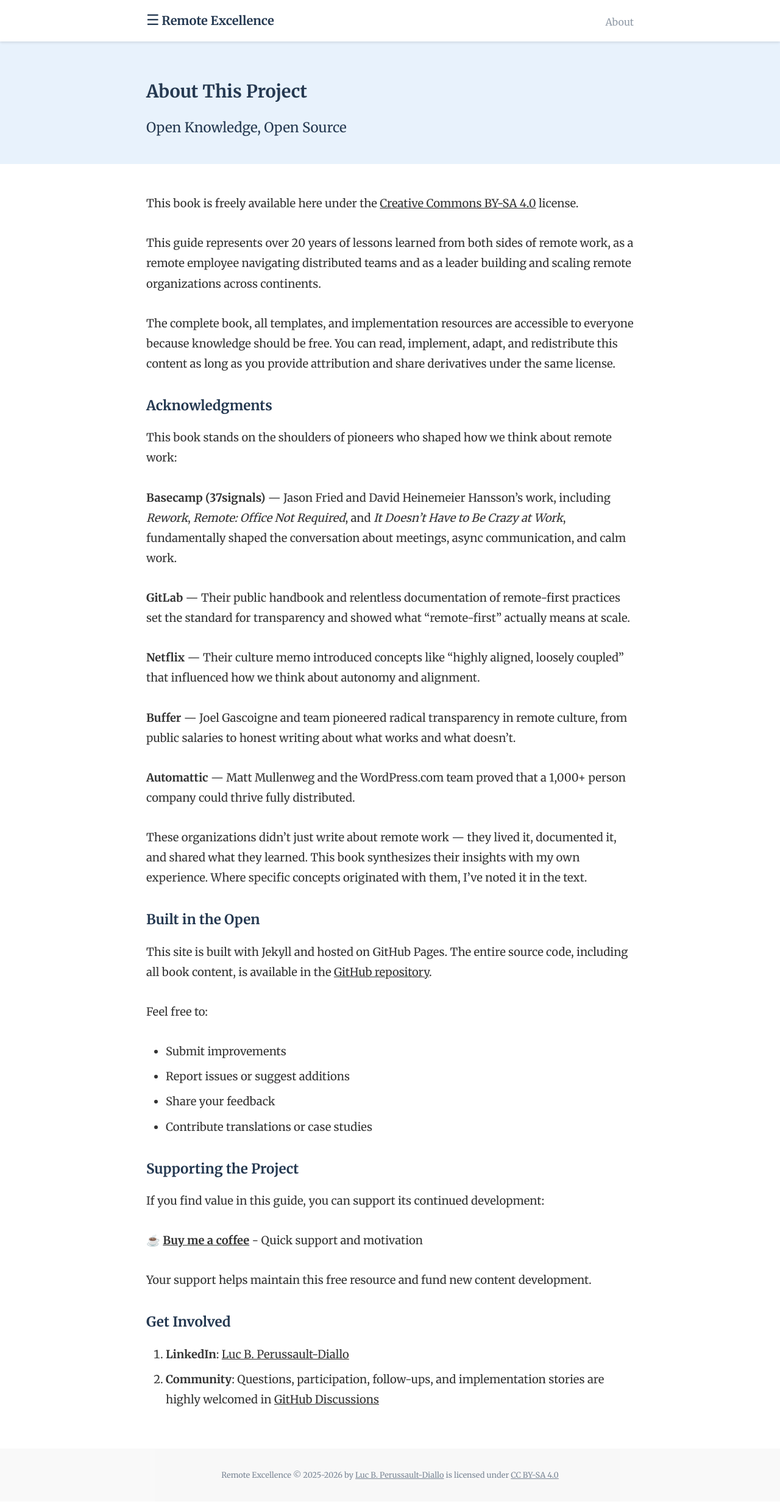
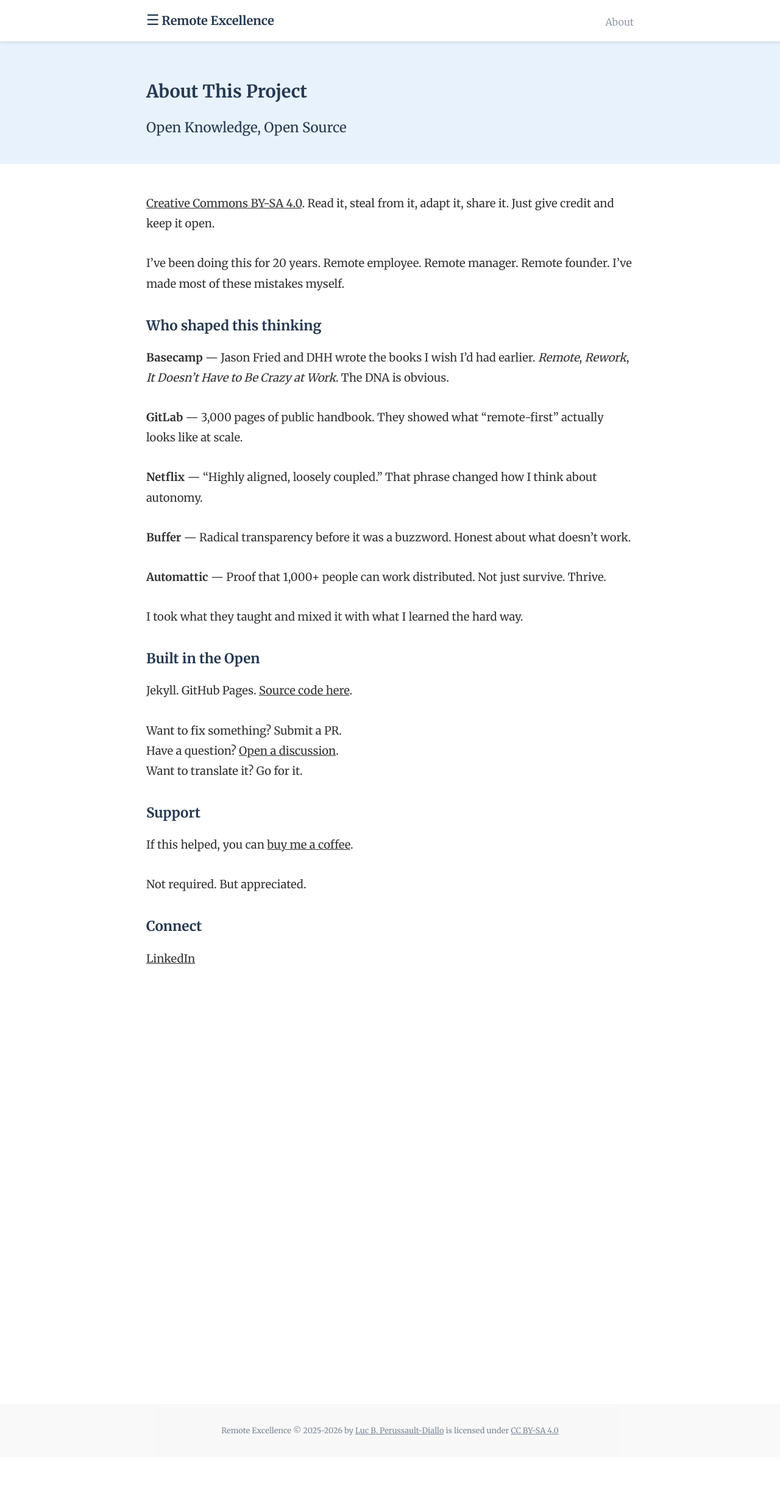
Before and after one commit to luuuc/remote-excellence-book, a Jekyll site: the page built from about.md, in a window 1280 px wide. Shown: the top 2467 px of the page at 61% size. Built offline with Jekyll 4.4.1, drawn with Linux system fonts in a browser that asks for light colours.

Commit message:
Update about.md

```diff
--- a/about.md
+++ b/about.md
@@ -14,45 +14,39 @@ title: About This Project
 description: Open Knowledge, Open Source
 ---
 
-This book is freely available here under the [Creative Commons BY-SA 4.0](https://creativecommons.org/licenses/by-sa/4.0/) license.
+[Creative Commons BY-SA 4.0](https://creativecommons.org/licenses/by-sa/4.0/). Read it, steal from it, adapt it, share it. Just give credit and keep it open.
 
-This guide represents over 20 years of lessons learned from both sides of remote work, as a remote employee navigating distributed teams and as a leader building and scaling remote organizations across continents.
 
-The complete book, all templates, and implementation resources are accessible to everyone because knowledge should be free. You can read, implement, adapt, and redistribute this content as long as you provide attribution and share derivatives under the same license.
+I've been doing this for 20 years. Remote employee. Remote manager. Remote founder. I've made most of these mistakes myself.
 
-## Acknowledgments
+## Who shaped this thinking
 
-This book stands on the shoulders of pioneers who shaped how we think about remote work:
+**Basecamp** — Jason Fried and DHH wrote the books I wish I'd had earlier. *Remote*, *Rework*, *It Doesn't Have to Be Crazy at Work*. The DNA is obvious.
 
-**Basecamp (37signals)** — Jason Fried and David Heinemeier Hansson's work, including *Rework*, *Remote: Office Not Required*, and *It Doesn't Have to Be Crazy at Work*, fundamentally shaped the conversation about meetings, async communication, and calm work.
+**GitLab** — 3,000 pages of public handbook. They showed what "remote-first" actually looks like at scale.
 
-**GitLab** — Their public handbook and relentless documentation of remote-first practices set the standard for transparency and showed what "remote-first" actually means at scale.
+**Netflix** — "Highly aligned, loosely coupled." That phrase changed how I think about autonomy.
 
-**Netflix** — Their culture memo introduced concepts like "highly aligned, loosely coupled" that influenced how we think about autonomy and alignment.
+**Buffer** — Radical transparency before it was a buzzword. Honest about what doesn't work.
 
-**Buffer** — Joel Gascoigne and team pioneered radical transparency in remote culture, from public salaries to honest writing about what works and what doesn't.
+**Automattic** — Proof that 1,000+ people can work distributed. Not just survive. Thrive.
 
-**Automattic** — Matt Mullenweg and the WordPress.com team proved that a 1,000+ person company could thrive fully distributed.
-
-These organizations didn't just write about remote work — they lived it, documented it, and shared what they learned. This book synthesizes their insights with my own experience. Where specific concepts originated with them, I've noted it in the text.
+I took what they taught and mixed it with what I learned the hard way.
 
 ## Built in the Open
-This site is built with Jekyll and hosted on GitHub Pages. The entire source code, including all book content, is available in the [GitHub repository](https://github.com/luuuc/remote-excellence-book).
 
-Feel free to:
+Jekyll. GitHub Pages. [Source code here](https://github.com/luuuc/remote-excellence-book).
 
-- Submit improvements
-- Report issues or suggest additions
-- Share your feedback
-- Contribute translations or case studies
+Want to fix something? Submit a PR.<br>
+Have a question? [Open a discussion](https://github.com/luuuc/remote-excellence-book/discussions).<br>
+Want to translate it? Go for it.
 
-## Supporting the Project
-If you find value in this guide, you can support its continued development:
+## Support
 
-☕ **[Buy me a coffee](https://ko-fi.com/luuuc)** - Quick support and motivation
+If this helped, you can [buy me a coffee](https://ko-fi.com/luuuc).
 
-Your support helps maintain this free resource and fund new content development.
+Not required. But appreciated.
 
-## Get Involved
-1. **LinkedIn**: [Luc B. Perussault-Diallo](https://www.linkedin.com/in/luc-b-perussault-diallo-99525519)
-2. **Community**: Questions, participation, follow-ups, and implementation stories are highly welcomed in [GitHub Discussions](https://github.com/luuuc/remote-excellence-book/discussions)
+## Connect
+
+[LinkedIn](https://www.linkedin.com/in/luc-b-perussault-diallo-99525519)
```
